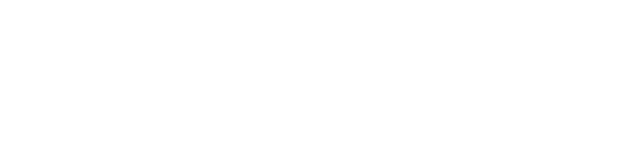
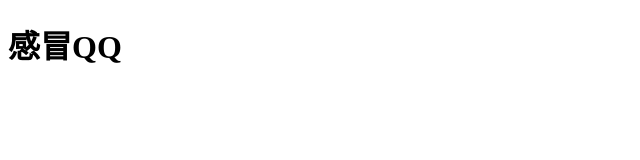
Before and after one commit to michaellin1227/MFEE36_C, a plain HTML site: page index.html in a window 1280 px wide. Shown: the whole page, without its empty margins (0-640 px from the left). Drawn offline with Linux system fonts and the light colour scheme.

Commit message:
create kai

```diff
--- a/index.html
+++ b/index.html
@@ -6,5 +6,7 @@
     <meta name="viewport" content="width=device-width, initial-scale=1.0" />
     <title>Document</title>
   </head>
-  <body></body>
+  <body>
+    <h1>感冒QQ</h1>
+  </body>
 </html>
```
